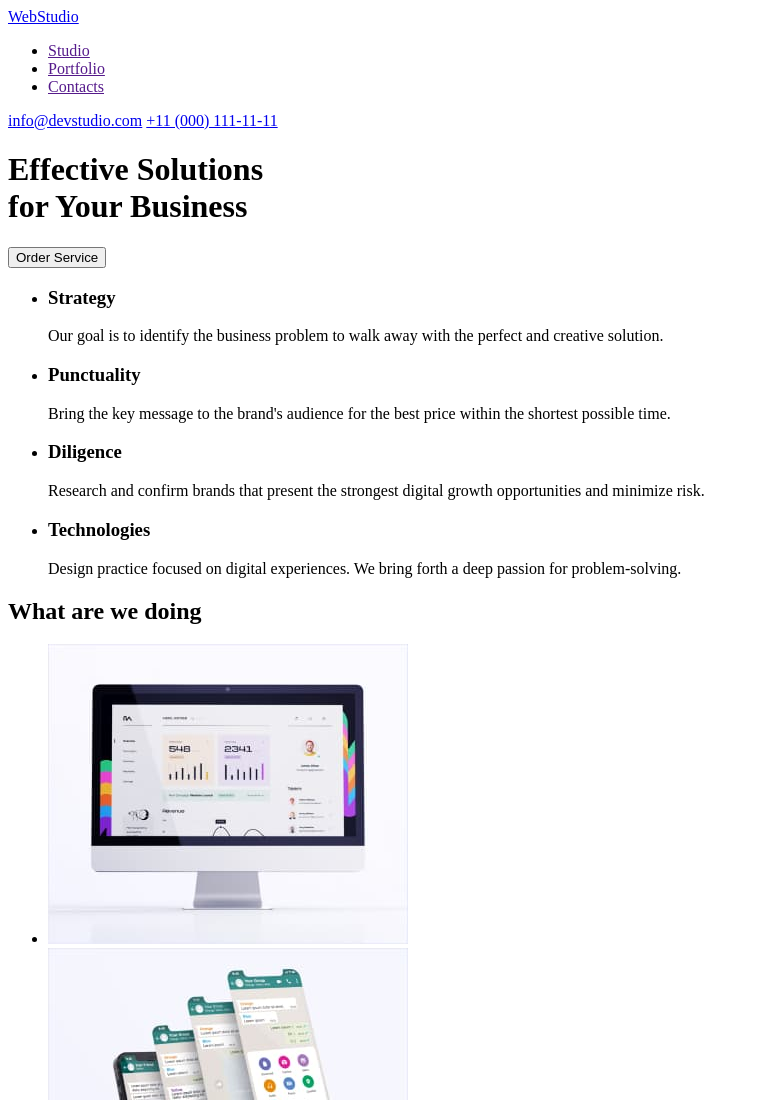
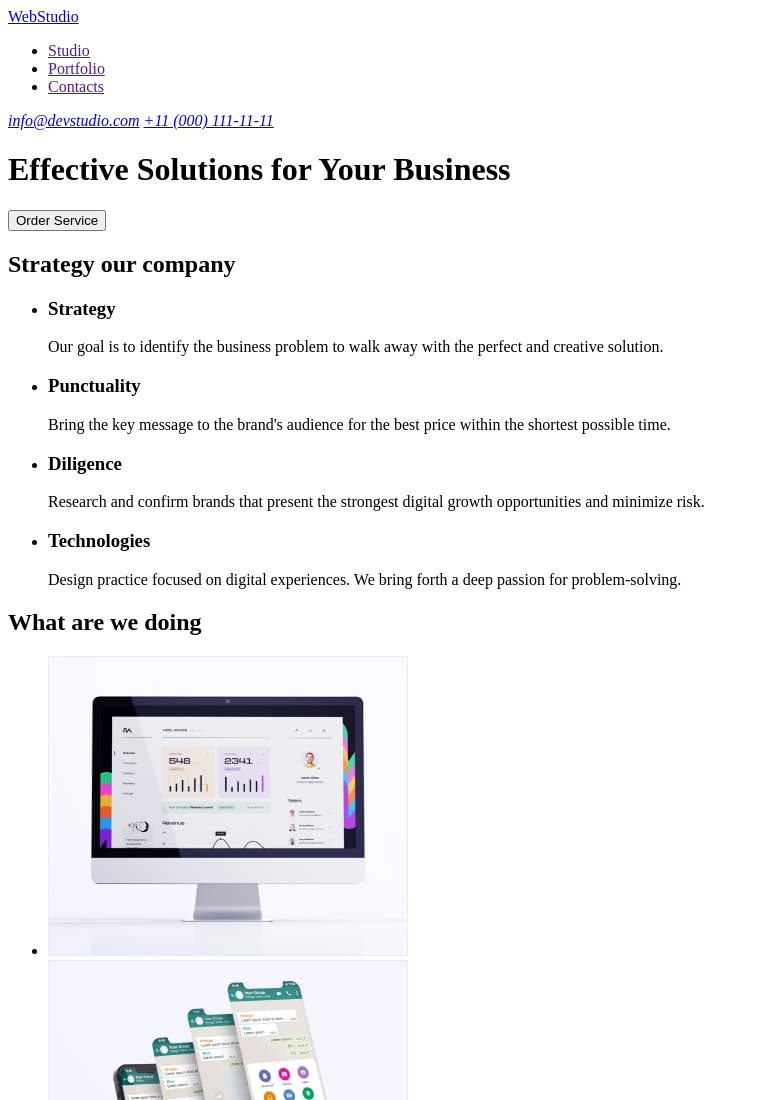
Before and after one commit to Yaroslav2023/goit-markup-hw-01, a plain HTML site: page index.html in a window 1280 px wide. Shown: the top 1100 px of the page, without its empty margins (0-759 px from the left). Drawn offline with Linux system fonts and the light colour scheme.

Commit message:
index1.1

```diff
--- a/index.html
+++ b/index.html
@@ -8,23 +8,26 @@
   </head>
   <body>
     <header>
-      <a href="./index.html">WebStudio</a>
       <nav>
+        <a href="./index.html">WebStudio</a>
         <ul>
           <li><a href="">Studio</a></li>
           <li><a href="">Portfolio</a></li>
           <li><a href="">Contacts</a></li>
         </ul>
+      </nav>
+      <address>
         <a href="mailto:info@devstudio.com">info@devstudio.com</a>
         <a href="tel:+110001111111">+11 (000) 111-11-11</a>
-      </nav>
+      </address>
     </header>
     <main>
-      <div>
-        <h1>Effective Solutions<br />for Your Business</h1>
+      <secttion>
+        <h1>Effective Solutions for Your Business</h1>
         <button type="button">Order Service</button>
-      </div>
+      </secttion>
       <section>
+        <h2>Strategy our company</h2>
         <ul>
           <li>
             <h3>Strategy</h3>
```
